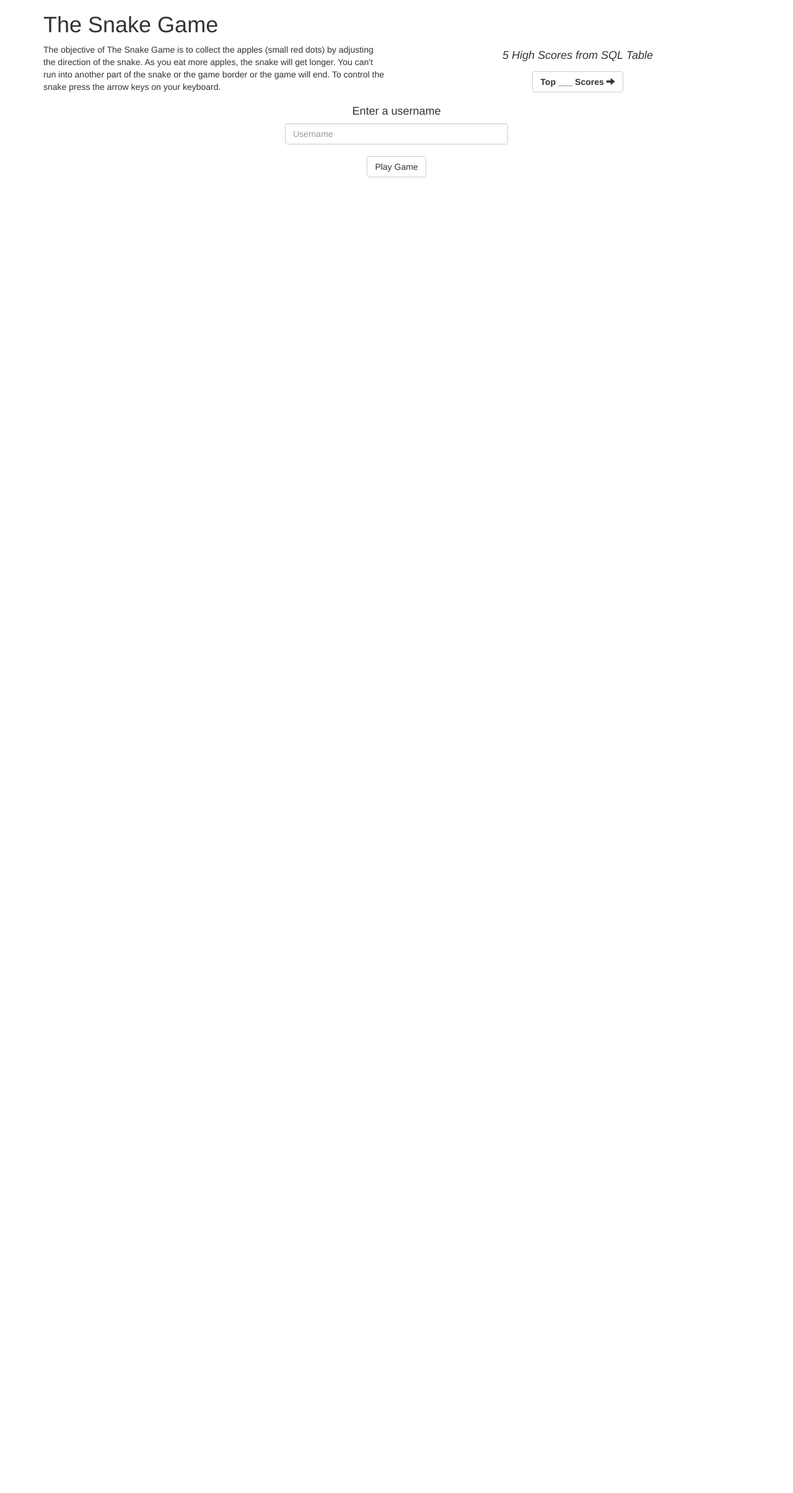
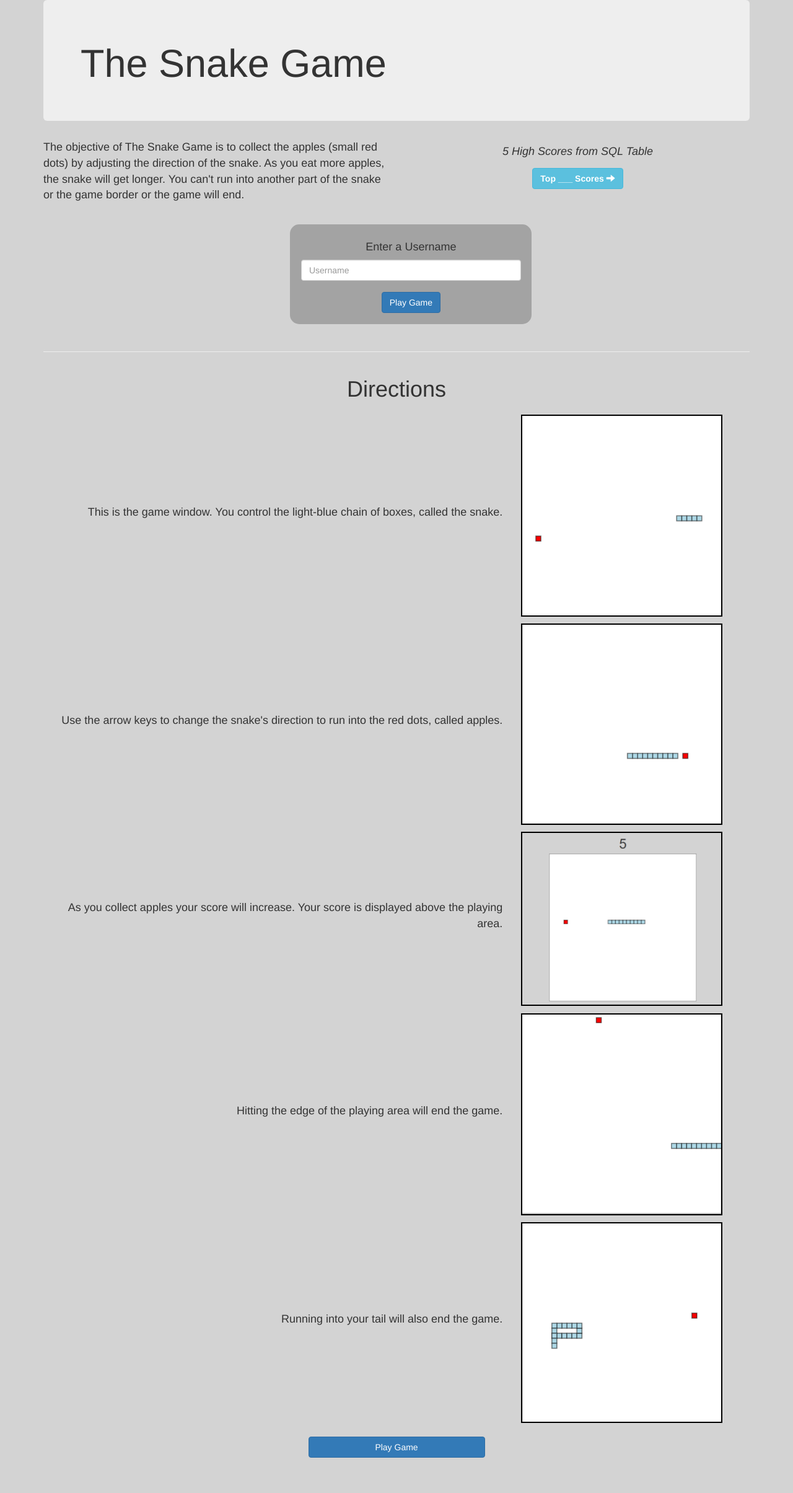
Before and after one commit to barwar18/Snake-Game-Website, a PHP site: page / in a window 1280 px wide. Shown: the whole page at 62% size. Before the commit the page ends 286 px from the top, so only its background shows below. Run offline with PHP 8.4, Linux system fonts and the light colour scheme.

Commit message:
Homepage Revamp
Major improvements for the site appearance overall and specifically the homepage.

```diff
--- a/html&css/gamePage.php
+++ b/html&css/gamePage.php
@@ -44,7 +44,7 @@
         <div class = "container">
             <div class = "row centered">
                 <div class = "col-xs-12">
-                <h4><?php echo $user ?></h4> <!-- Retrieve from php file -->
+                <h2><?php echo $user ?></h2> <!-- Retrieve from php file -->
             </div>
             <div class = "row centered">
                 <div class = "col-xs-12">
@@ -236,8 +236,8 @@
             </div>
             <div class = "row centered">
                 <div class = "col-xs-12">
-                    <a href = "index.html"><button class="btn btn-default"><span class = "glyphicon glyphicon-arrow-left"></span> <b>Back to Home</b></button></a>
-                    <a href = "scores.html"><button class="btn btn-default"><b>Top ___ Scores</b> <span class = "glyphicon glyphicon-arrow-right"></span></button></a>
+                    <a href = "index.html"><button class="btn btn-info"><span class = "glyphicon glyphicon-arrow-left"></span> <b>Back to Home</b></button></a>
+                    <a href = "scores.html"><button class="btn btn-info"><b>Top ___ Scores</b> <span class = "glyphicon glyphicon-arrow-right"></span></button></a>
                 </div>
             </div>
         </div>
--- a/html&css/index.html
+++ b/html&css/index.html
@@ -35,33 +35,88 @@
         <div class = "container">
             <div class = "row">
                 <div class = "col-xs-12">
-                    <h1>The Snake Game</h1>
+                    <div class = "jumbotron">
+                        <h1>The Snake Game</h1>
+                    </div>
                 </div>
             </div>
             <div class = "row">
                 <div class = col-sm-6>
-                    <p>The objective of The Snake Game is to collect the apples (small red dots) by adjusting the direction of the snake. As you eat more apples, the snake will get longer. You can't run into
-                        another part of the snake or the game border or the game will end. To control the snake press the arrow keys on your keyboard.
+                    <p class = "overview">The objective of The Snake Game is to collect the apples (small red dots) by adjusting the direction of the snake. As you eat more apples, the snake will get longer. You can't run into
+                        another part of the snake or the game border or the game will end.
                     </p>
                 </div>
                 <div class = "col-sm-6 centered">
                     <h4><i>5 High Scores from SQL Table</i></h4>
-                    <a href = "scores.html"><button class="btn btn-default"><b>Top ___ Scores</b> <span class = "glyphicon glyphicon-arrow-right"></span></button></a>
+                    <a href = "scores.html"><button class="btn btn-info"><b>Top ___ Scores</b> <span class = "glyphicon glyphicon-arrow-right"></span></button></a>
                 </div>
             </div>
-            <div class = "row centered">
+            <div  id = "playGame" class = "row centered">
                 <div class = "col-sm-4"></div>
-                <div class = "col-sm-4">
-                    <h4>Enter a username</h4>
-                    <form action="gamePage.php" method = "post">
+                <div class = "col-sm-4 login">
+                    <h4>Enter a Username</h4>
+                    <form action = "gamePage.php" method = "post">
                         <div class="form-group">
                           <input type="text" class="form-control" placeholder="Username" name = "uname" required>
                         </div>
-                        <button type="submit" class="btn btn-default">Play Game</button>
+                        <button type="submit" class="btn btn-primary">Play Game</button>
                     </form>
                 </div>
                 <div class = "col-sm-4"></div>
             </div>
+            <hr>
+            <div class = "row centered">
+                <div class = "col-xs-12">
+                    <h1>Directions</h1>
+                </div>
+            </div>
+            <span class = "directions overview">
+                <div class = "row">
+                    <div class = "col-xs-8">
+                        <p>This is the game window. You control the light-blue chain of boxes, called the snake.</p>
+                    </div>
+                    <div class = "col-xs-4">
+                        <img src = "images/loadIn.png" alt = "Game window after loading in" />
+                    </div>
+                </div>
+                <div class = "row">
+                    <div class = "col-xs-8">
+                        <p>Use the arrow keys to change the snake's direction to run into the red dots, called apples.</p>
+                    </div>
+                    <div class = "col-xs-4">
+                        <img src = "images/collectApples.png" alt = "Snake about to collect an apple" />
+                    </div>
+                </div>
+                <div class = "row">
+                    <div class = "col-xs-8">
+                        <p>As you collect apples your score will increase. Your score is displayed above the playing area.</p>
+                    </div>
+                    <div class = "col-xs-4">
+                        <img src = "images/score.png" alt = "Playing window with score visible" />
+                    </div>
+                </div>
+                <div class = "row">
+                    <div class = "col-xs-8">
+                        <p>Hitting the edge of the playing area will end the game.</p>
+                    </div>
+                    <div class = "col-xs-4">
+                        <img src = "images/hittingWall.png" alt = "Snake hitting a wall" />
+                    </div>
+                </div>
+                <div class = "row">
+                    <div class = "col-xs-8">
+                        <p>Running into your tail will also end the game.</p>
+                    </div>
+                    <div class = "col-xs-4">
+                        <img src = "images/hittingTail.png" alt = "Snake running into its tail" />
+                    </div>
+                </div>
+            </span>
+            <div class = "row centered bottom">
+                <div class = "col-xs-12">
+                    <a href = "#playGame"><button class = "btn btn-primary">Play Game</button></a>
+                </div>
+            </div>
         </div>
     </body>
 </html>
--- a/html&css/scores.html
+++ b/html&css/scores.html
@@ -40,7 +40,7 @@
             </div>
             <div class = "row centered">
                 <div class = "col-xs-12">
-                    <a href = "index.html"><button class="btn btn-default"><span class = "glyphicon glyphicon-arrow-left"></span> <b>Back to Home</b></button></a>
+                    <a href = "index.html"><button class="btn btn-info"><span class = "glyphicon glyphicon-arrow-left"></span> <b>Back to Home</b></button></a>
                 </div>
             </div>
         </div>
--- a/html&css/style.css
+++ b/html&css/style.css
@@ -1,7 +1,3 @@
-.col-xs-12 img {
-    width: 50%;
-}
-
 .centered {
     text-align: center;
 }
@@ -19,3 +15,39 @@ canvas {
     width: 45%;
     height: width;
 }
+
+.overview {
+    font-size: 18px;
+}
+
+.login {
+    background-color: rgb(163, 163, 163);
+    padding: 1.5%;
+    margin: 2%;
+    border-radius: 15px;
+}
+
+body {
+    background-color: lightgray;
+}
+
+img {
+    border: solid 2px black;
+    width: 95%;
+}
+
+.directions p {
+    text-align: right;
+}
+
+.directions .row {
+    margin: 1%;
+    vertical-align: middle;
+    display: flex;
+    align-items: center;
+    justify-content: center;
+}
+
+.bottom {
+    margin-bottom: 5%;
+}
```
Also changed, not shown: html&css/images/collectApples.png (added), html&css/images/hittingTail.png (added), html&css/images/hittingWall.png (added), html&css/images/loadIn.png (added), html&css/images/score.png (added).
